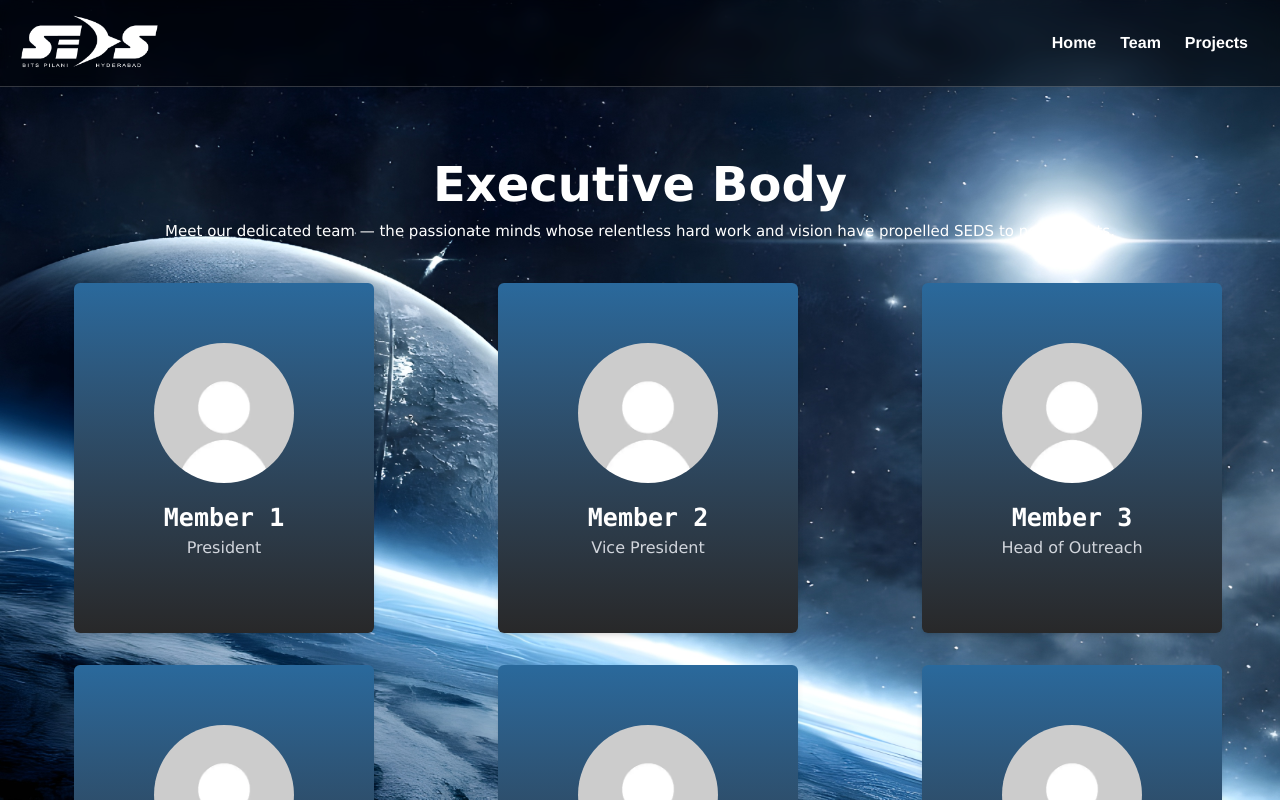
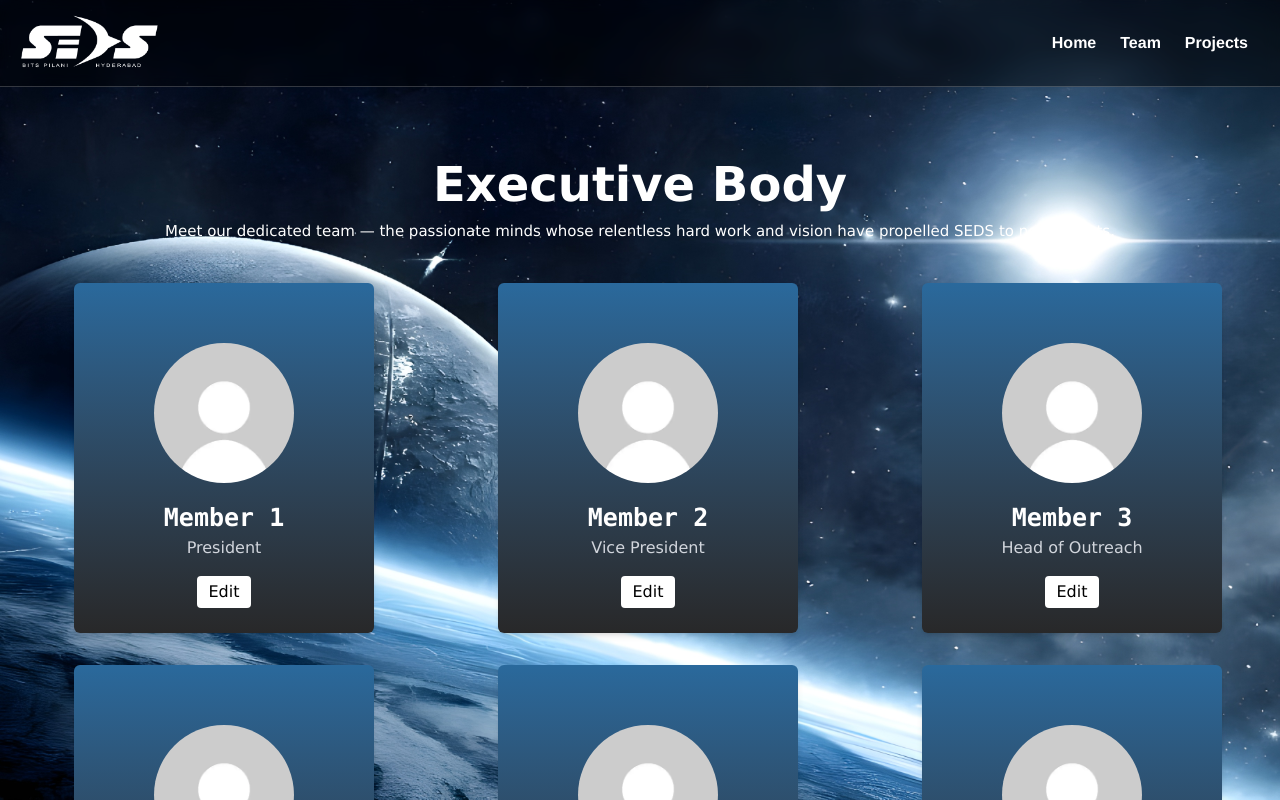
Before and after one commit to SamarthBhatia77/SEDS-Mock-Site, a Next.js app: page /team in a window 1280 px wide. Shown: the top 800 px of the page. Built offline with nearby package versions, Linux system fonts and the light colour scheme.

Commit message:
Added the edit feature

```diff
--- a/src/components/TeamMemberCard.js
+++ b/src/components/TeamMemberCard.js
@@ -1,6 +1,15 @@
-import React from 'react';
+'use client'
+import React,{useState} from 'react';
 import Link from 'next/link';
 export default function TeamMemberCard({ name, role, image }) {
+  const [isEditing, setIsEditing] = useState(false);
+  const [editedName, setEditedName] = useState(name);
+  const [editedRole, setEditedRole] = useState(role);
+
+   const handleSave = () => {
+    setIsEditing(false);
+  };
+
   return (
     <div className="bg-gradient-to-b from-[#2a699c] to-[#282829] ml-4 border border-none text-white p-4 rounded-md shadow-md flex flex-col items-center w-[300px] h-[350px] border border-white/20
     transform transition duration-200 ease-in-out hover:scale-105">
@@ -9,8 +18,40 @@ export default function TeamMemberCard({ name, role, image }) {
         alt={name}
         className="w-35 mt-11 rounded-full object-cover mb-4"
       />
-      <h3 className="text-[25px] font-bold font-mono">{name}</h3>
-      <p className="text-md text-gray-300">{role}</p>
+    {/*For name*/}
+    {isEditing ? (
+        <input
+          type="text"
+          value={editedName}
+          onChange={(e) => setEditedName(e.target.value)}
+          className="text-white p-1 rounded text-center w-[90%] mb-2"
+        />
+      ) : (
+        <h3 className="text-[25px] font-bold font-mono">{editedName}</h3>
+      )}
+
+    {/* Role */}
+      {isEditing ? (
+        <input
+          type="text"
+          value={editedRole}
+          onChange={(e) => setEditedRole(e.target.value)}
+          className="text-white p-1 rounded text-center w-[90%] mb-2"
+        />
+      ) : (
+        <p className="text-md text-gray-300">{editedRole}</p>
+      )}
+
+      {/* Edit/Save Button */}
+      <button
+        onClick={() => {
+          if (isEditing) handleSave();
+          else setIsEditing(true);
+        }}
+        className="mt-4 px-3 py-1 bg-white text-black rounded hover:bg-gray-200 transition"
+      >
+        {isEditing ? 'Save' : 'Edit'}
+      </button>
     </div>
   );
 }
```
